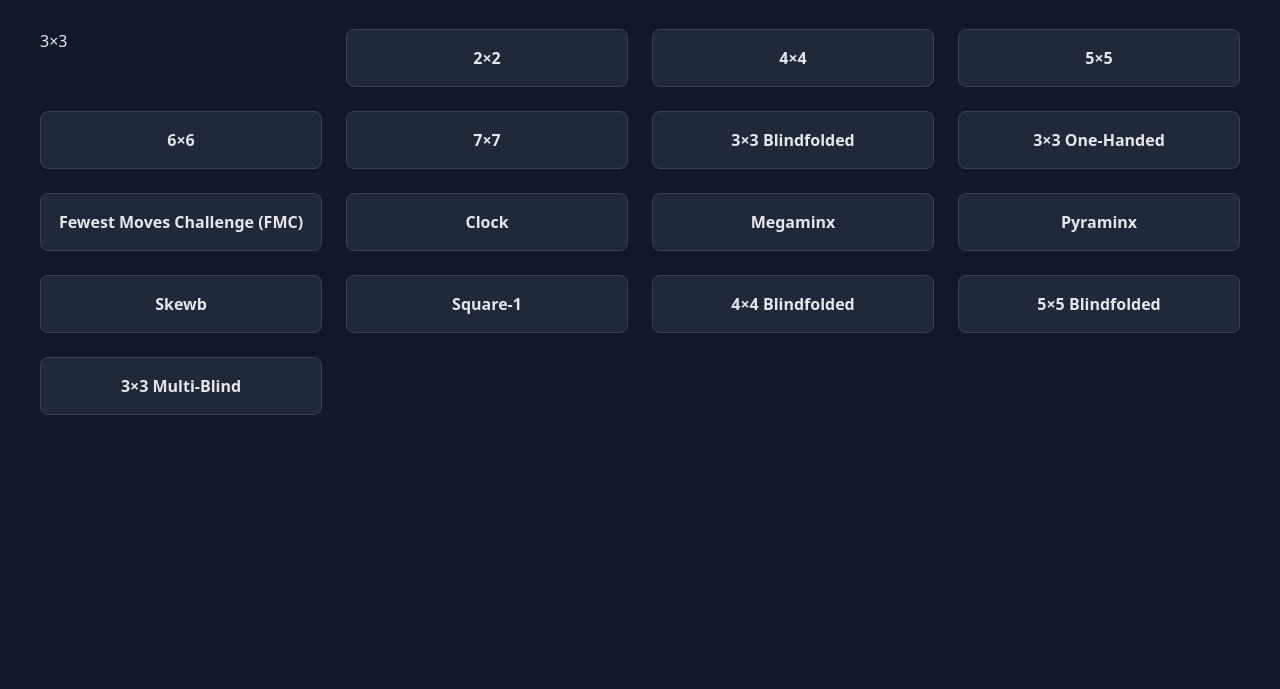
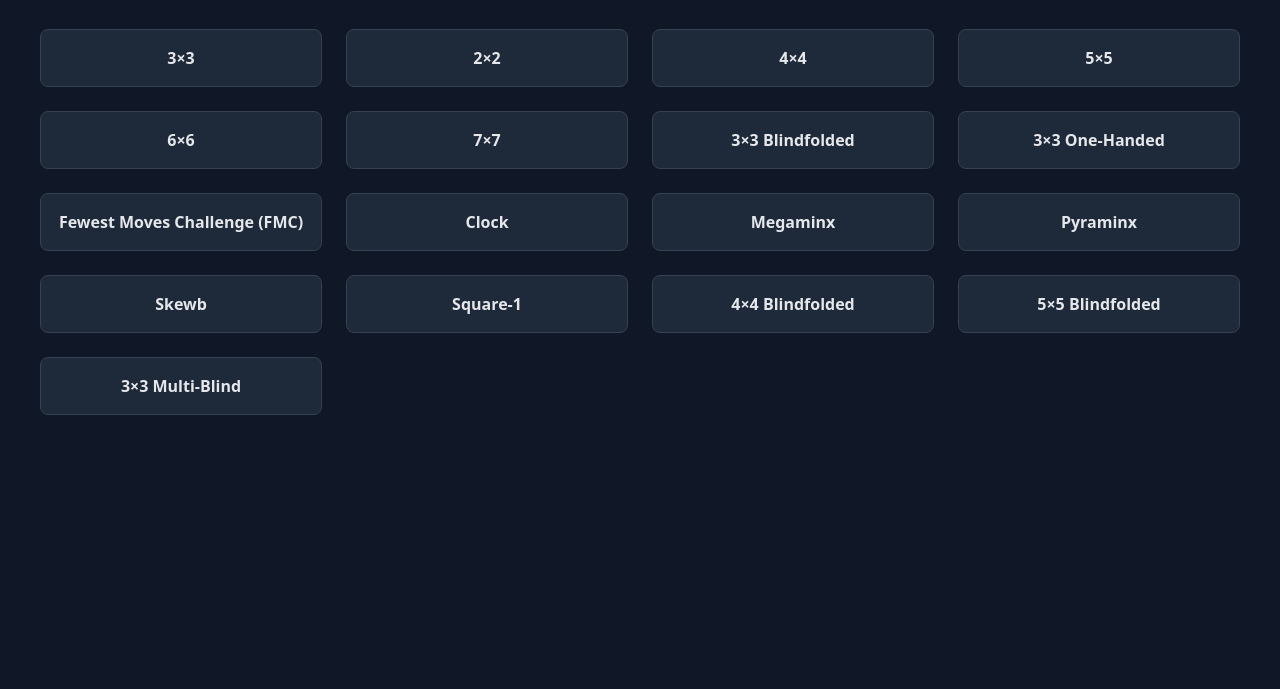
Before and after one commit to Mikey-Chou123/CubeMap, a website: page src/index.html in a window 1280 px wide. Shown: the part 111-800 px from the top of the page. Drawn offline with nearby package versions, Linux system fonts and the light colour scheme.

Commit message:
replace Tailwind CDN with Tailwind CLI

```diff
--- a/src/index.html
+++ b/src/index.html
@@ -4,7 +4,7 @@
 <head>
   <meta charset="UTF-8" />
   <meta name="viewport" content="width=device-width, initial-scale=1.0" />
-  <script src="https://cdn.tailwindcss.com"></script>
+  <link href="./output.css" rel="stylesheet">
   <title>CubeMap</title>
 </head>
 
@@ -16,8 +16,7 @@
 
   <main>
     <div class="grid grid-cols-1 sm:grid-cols-2 md:grid-cols-3 lg:grid-cols-4 gap-6">
-      <a href="3x3.html"
-        class="event-card">3×3</a>
+      <a href="3x3.html" class="event-card group">3×3</a>
       <a href="apology.html"
         class="group border border-gray-700 bg-gray-800 p-4 block no-underline rounded-lg text-gray-200 hover:border-gray-500 hover:text-white transition transform hover:-translate-y-1 hover:shadow-lg text-center font-semibold">2×2</a>
       <a href="apology.html"
--- a/src/input.css
+++ b/src/input.css
@@ -1,5 +1,5 @@
 @import "tailwindcss";
 
 .event-card {
-  @apply group border border-gray-700 bg-gray-800 p-4 block no-underline rounded-lg text-gray-200 hover:border-gray-500 hover:text-white transition text-center font-semibold;
+  @apply border border-gray-700 bg-gray-800 p-4 block no-underline rounded-lg text-gray-200 hover:border-gray-500 hover:text-white transition transform hover:-translate-y-1 hover:shadow-lg text-center font-semibold
 }
```
Also changed, not shown: src/output.css (added).
